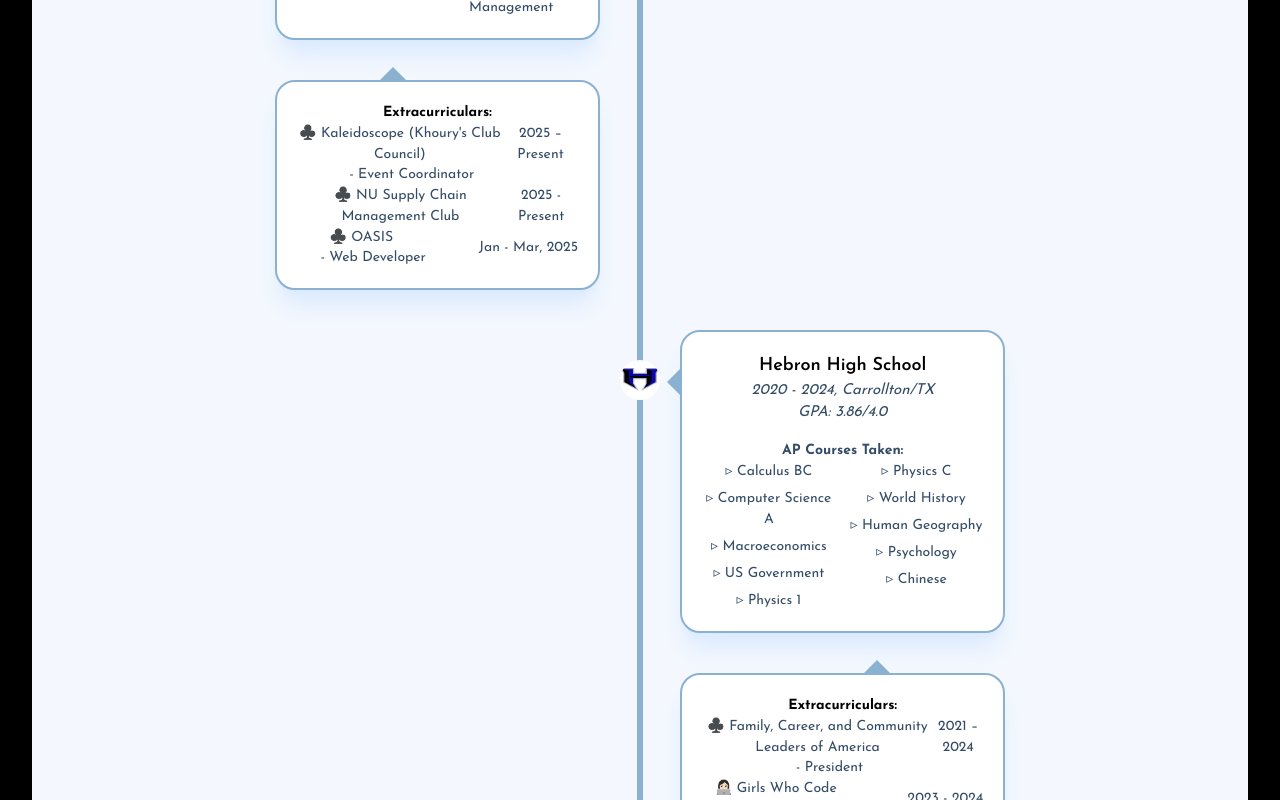
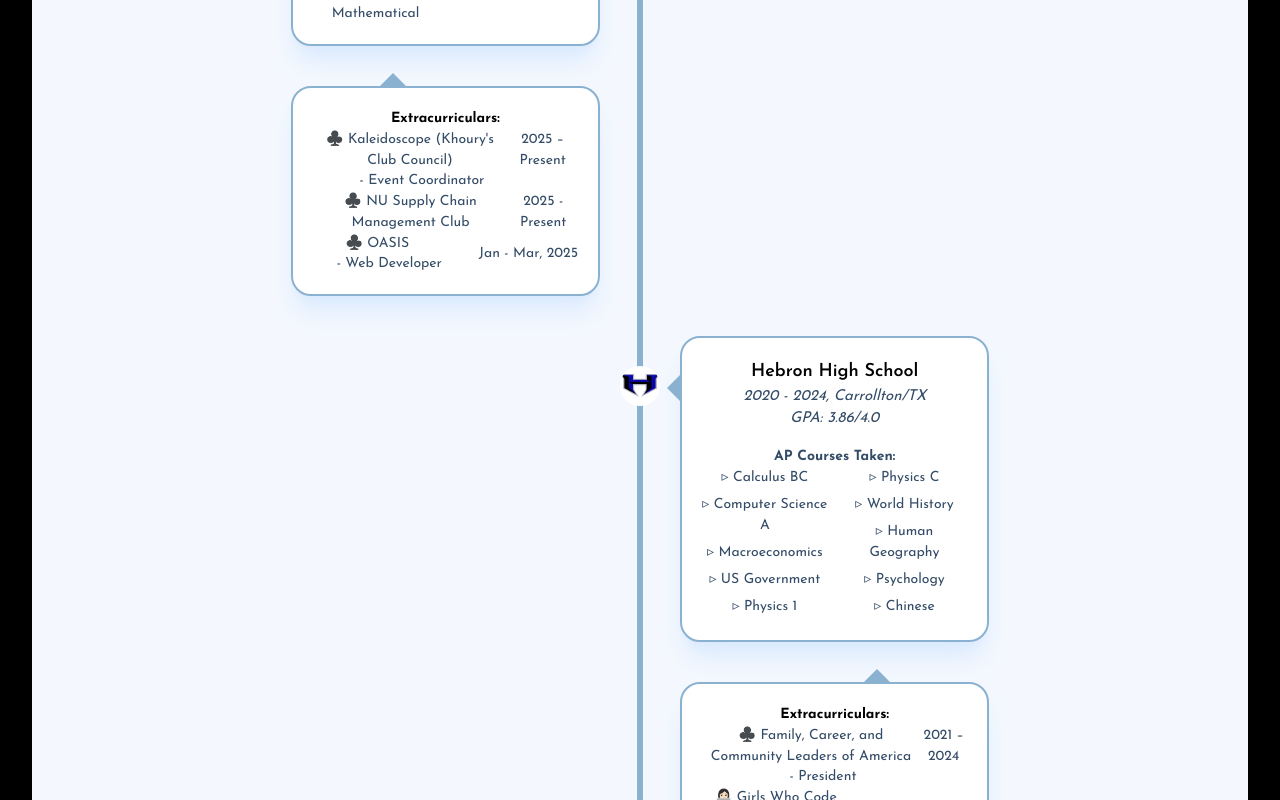
Before and after one commit to ezixuan27/ella_HOME, a React (Vite) app: page / in a window 1280 px wide. Shown: the part 2571-3371 px from the top of the page. Built offline with nearby package versions, Linux system fonts and the light colour scheme.

Commit message:
fix margin stuff

```diff
--- a/src/components/sections/About.jsx
+++ b/src/components/sections/About.jsx
@@ -26,7 +26,7 @@
             className="min-h-screen flex flex-col py-20"
         >
 
-            <div className="md:max-w-2/3 md:mx-auto w-full mx-4 my-10">
+            <div className="md:max-w-2/3 md:mx-auto w-full px-4 my-10">
                 <RevealOnScroll>
                     <h2
                         className="text-4xl md:text-5xl font-bold mb-8 text-[#5D88AA] text-center
```
